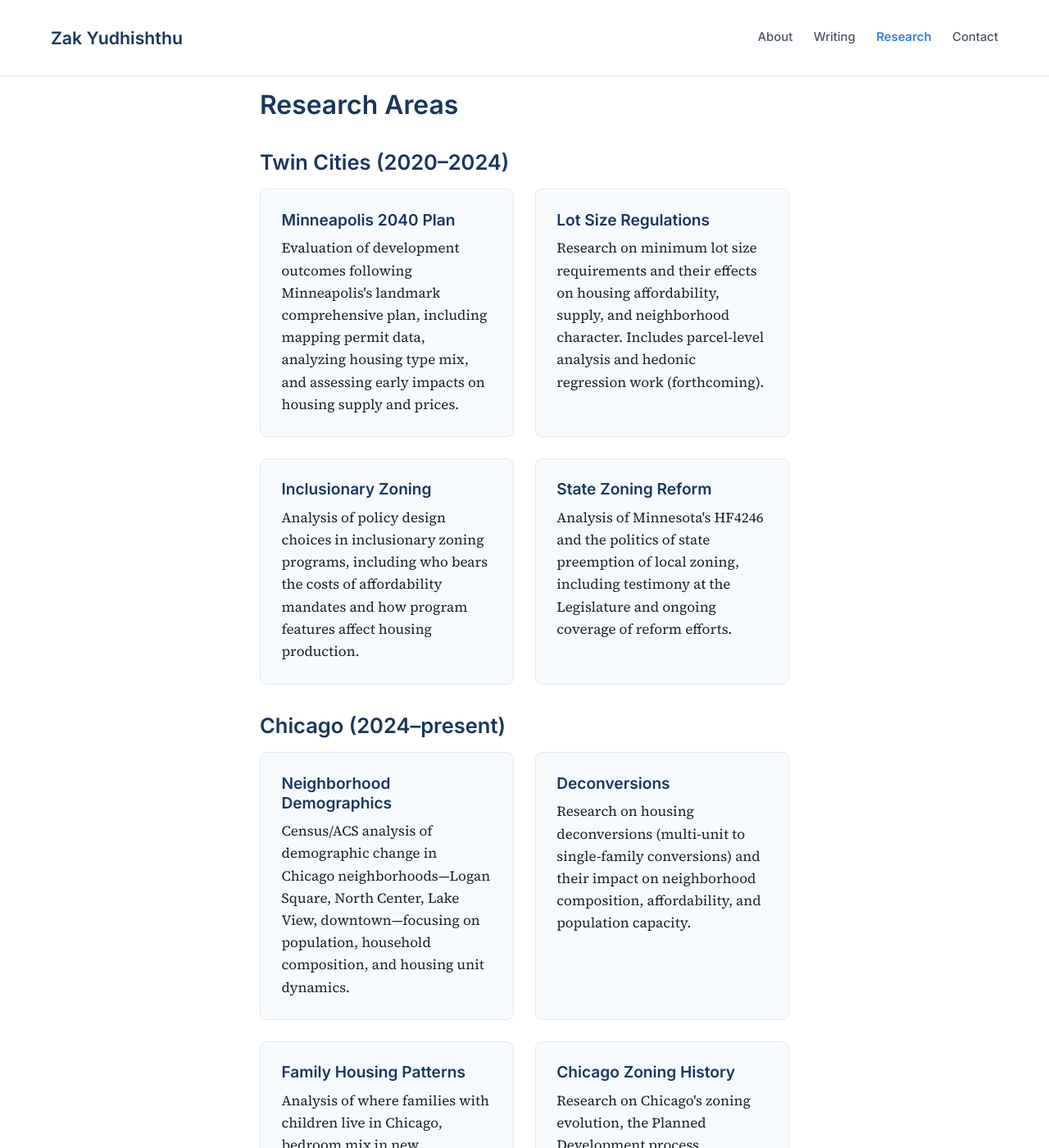
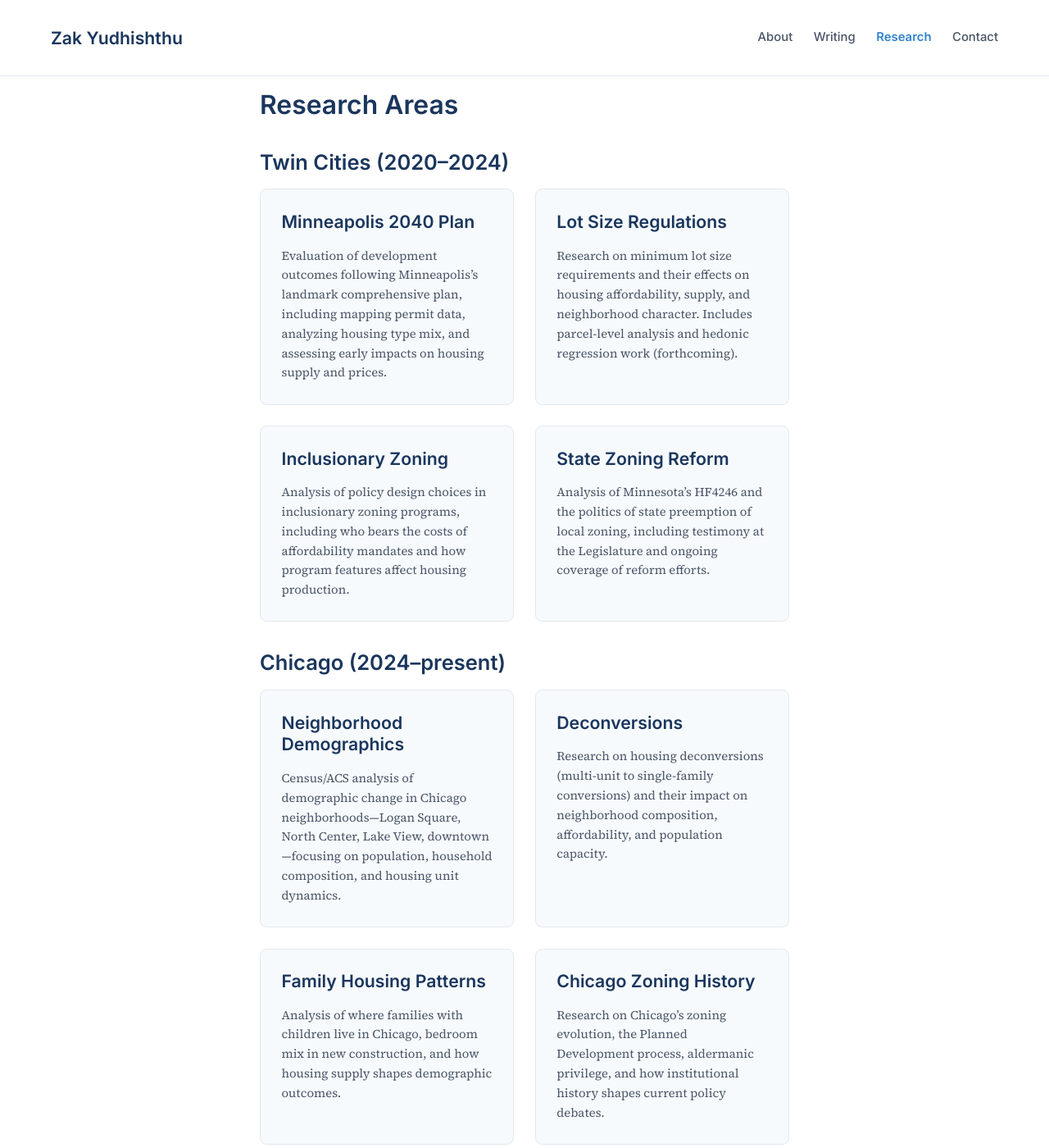
Before and after one commit to zakyudhishthu/personal-site, a Jekyll site: the page built from research.md, in a window 1280 px wide and 1400 px high, scrolled down 763 px. Shown: the whole window at 82% size. Built offline with Jekyll 4.4.1, drawn with Linux system fonts in a browser that asks for light colours; some of the changed text lies outside the part shown.

Commit message:
Fix markdown rendering and update contact page
- Fix ## headers in research and contact pages (add markdown="1")
- Remove "Work With Me" section from contact
- Center and enlarge Lower Manhattan artwork
- Remove Current Work nav link

Co-Authored-By: Claude Opus 4.5 <noreply@anthropic.com>

```diff
--- a/_sass/_layout.scss
+++ b/_sass/_layout.scss
@@ -260,6 +260,28 @@
   }
 }
 
+// Large centered artwork
+.page-artwork-large {
+  margin: $spacing-3xl auto;
+  text-align: center;
+  max-width: 600px;
+
+  img {
+    width: 100%;
+    max-height: 600px;
+    object-fit: contain;
+    border-radius: $radius-md;
+    box-shadow: $shadow-lg;
+  }
+
+  figcaption {
+    margin-top: $spacing-md;
+    font-size: $font-size-base;
+    color: $color-text-muted;
+    font-style: italic;
+  }
+}
+
 .home-greeting {
   font-family: $font-sans;
   font-size: $font-size-lg;
--- a/research.md
+++ b/research.md
@@ -17,7 +17,7 @@ I combine quantitative methods with accessible policy writing to make housing re
 
 <details class="methodology-note">
 <summary>A note on methodology</summary>
-<div class="methodology-content">
+<div class="methodology-content" markdown="1">
 
 My approach prioritizes both rigor and accessibility. I use standard econometric techniques—hedonic regression, difference-in-differences where appropriate, careful attention to confounding—while presenting results in ways that policy audiences can understand and use. The "residualized bins" approach, for instance, allows me to show regression relationships visually while controlling for covariates.
 
@@ -28,60 +28,60 @@ My approach prioritizes both rigor and accessibility. I use standard econometric
 
 ## Research Areas
 
-### Twin Cities (2020–2024)
+<h3>Twin Cities (2020–2024)</h3>
 
 <div class="card-grid">
 
-<div class="card">
-<h3>Minneapolis 2040 Plan</h3>
+<div class="card" markdown="1">
+<h4>Minneapolis 2040 Plan</h4>
 
 Evaluation of development outcomes following Minneapolis's landmark comprehensive plan, including mapping permit data, analyzing housing type mix, and assessing early impacts on housing supply and prices.
 </div>
 
-<div class="card">
-<h3>Lot Size Regulations</h3>
+<div class="card" markdown="1">
+<h4>Lot Size Regulations</h4>
 
 Research on minimum lot size requirements and their effects on housing affordability, supply, and neighborhood character. Includes parcel-level analysis and hedonic regression work (forthcoming).
 </div>
 
-<div class="card">
-<h3>Inclusionary Zoning</h3>
+<div class="card" markdown="1">
+<h4>Inclusionary Zoning</h4>
 
 Analysis of policy design choices in inclusionary zoning programs, including who bears the costs of affordability mandates and how program features affect housing production.
 </div>
 
-<div class="card">
-<h3>State Zoning Reform</h3>
+<div class="card" markdown="1">
+<h4>State Zoning Reform</h4>
 
 Analysis of Minnesota's HF4246 and the politics of state preemption of local zoning, including testimony at the Legislature and ongoing coverage of reform efforts.
 </div>
 
 </div>
 
-### Chicago (2024–present)
+<h3>Chicago (2024–present)</h3>
 
 <div class="card-grid">
 
-<div class="card">
-<h3>Neighborhood Demographics</h3>
+<div class="card" markdown="1">
+<h4>Neighborhood Demographics</h4>
 
 Census/ACS analysis of demographic change in Chicago neighborhoods—Logan Square, North Center, Lake View, downtown—focusing on population, household composition, and housing unit dynamics.
 </div>
 
-<div class="card">
-<h3>Deconversions</h3>
+<div class="card" markdown="1">
+<h4>Deconversions</h4>
 
 Research on housing deconversions (multi-unit to single-family conversions) and their impact on neighborhood composition, affordability, and population capacity.
 </div>
 
-<div class="card">
-<h3>Family Housing Patterns</h3>
+<div class="card" markdown="1">
+<h4>Family Housing Patterns</h4>
 
 Analysis of where families with children live in Chicago, bedroom mix in new construction, and how housing supply shapes demographic outcomes.
 </div>
 
-<div class="card">
-<h3>Chicago Zoning History</h3>
+<div class="card" markdown="1">
+<h4>Chicago Zoning History</h4>
 
 Research on Chicago's zoning evolution, the Planned Development process, aldermanic privilege, and how institutional history shapes current policy debates.
 </div>
@@ -106,11 +106,11 @@ Beyond specific policy questions, I'm interested in:
 
 ## Data Sources & Tools
 
-<div class="two-column">
+<div class="two-column" markdown="1">
 
-<div>
+<div markdown="1">
 
-### Primary Data Sources
+**Primary Data Sources**
 - American Community Survey (1-year and 5-year estimates)
 - Decennial Census
 - IPUMS NHGIS for historical tract data
@@ -119,9 +119,9 @@ Beyond specific policy questions, I'm interested in:
 
 </div>
 
-<div>
+<div markdown="1">
 
-### Technical Stack
+**Technical Stack**
 - **R** (tidyverse, ggplot2, sf, tidycensus)
 - Statistical methods (OLS, hedonic regression, diff-in-diff)
 - GIS and spatial analysis
@@ -138,6 +138,4 @@ Beyond specific policy questions, I'm interested in:
 *Coming soon: A gallery of data visualizations demonstrating different analytical approaches—demographic trends, permit mapping, price analysis, and more.*
 
 <div class="viz-gallery">
-<!-- Placeholder for visualization images -->
-<!-- Add images to assets/images/ and reference them here -->
 </div>
```
Also changed, not shown: contact.md (+25 -29 lines).
